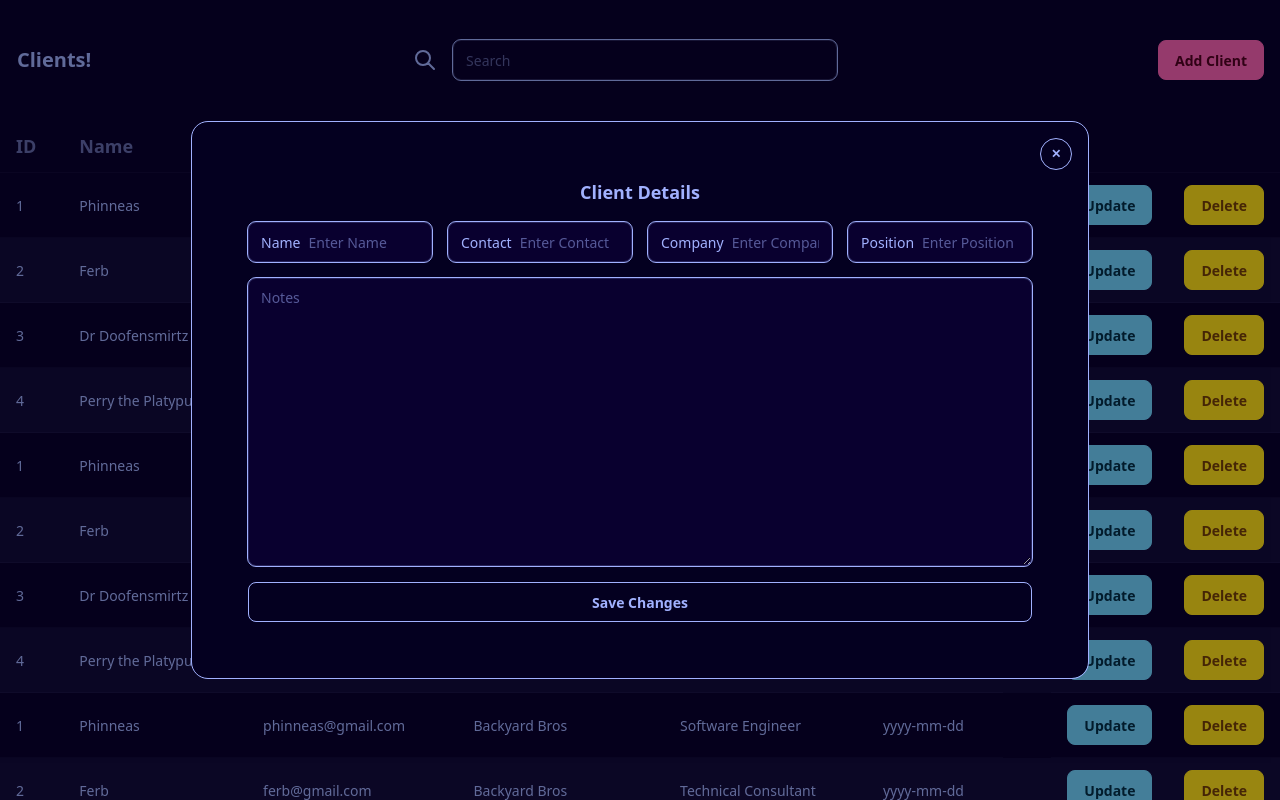
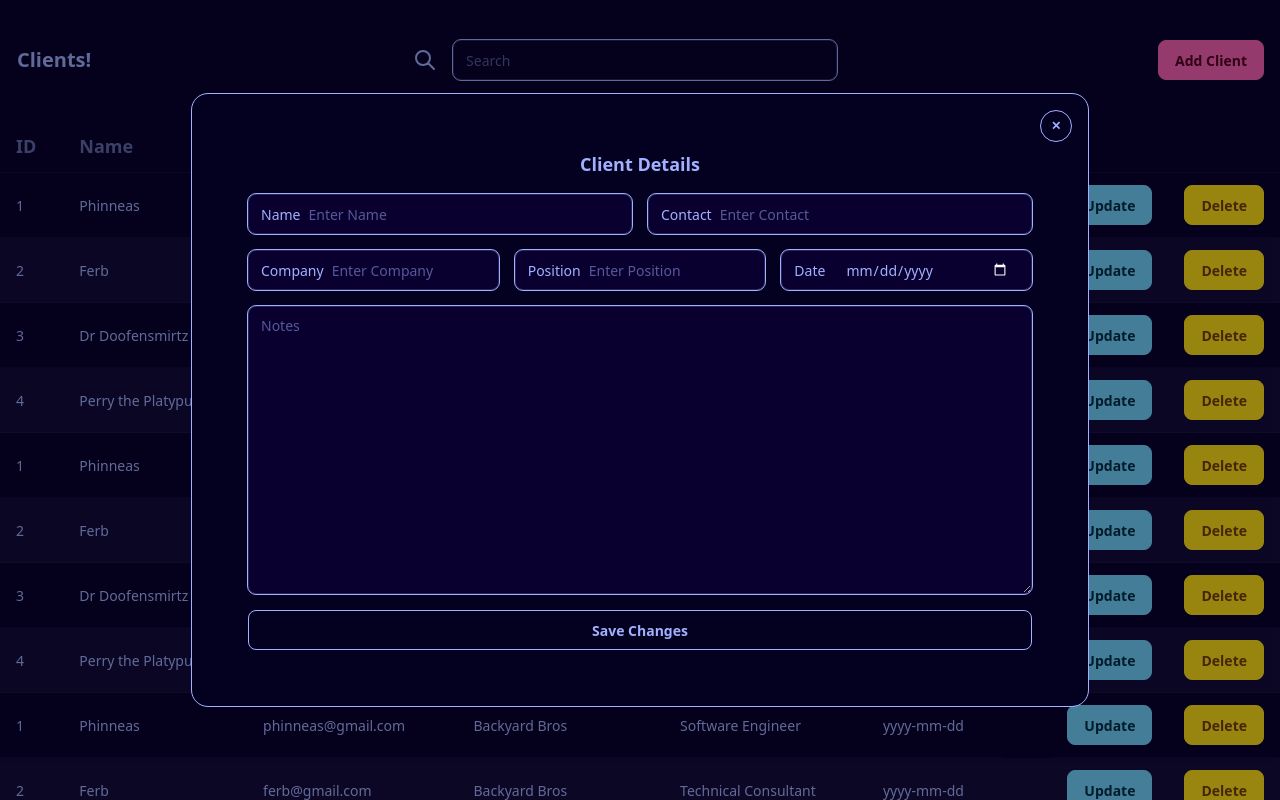
Before and after one commit to kavitaithomas/fullstack-CRUD-app, a React (Vite) app in the folder client/: page / in a window 1280 px wide. Both pictures are taken after a click on the link "Add Client". Built offline with nearby package versions, Linux system fonts and the light colour scheme.

Commit message:
update modal to add date

```diff
--- a/client/src/components/ModalForm.jsx
+++ b/client/src/components/ModalForm.jsx
@@ -17,24 +17,28 @@ export default function ModalForm({ isOpen, onClose, mode, onSubmit }) {
             <h3 className="font-bold text-lg text-center">
               {mode === "edit" ? "Edit Client" : "Client Details"}
             </h3>
+            {/* Edit Data */}
             <form method="dialog">
-              <div className="flex flex-row gap-x-4">
-                <label className="input outline-1">
+              <div className="flex flex-col gap-y-4">
+                <div className="flex flex-row gap-x-4 justify-between w-full">
+                  <label className="input outline-1 w-1/2">
                     Name
                     <input
                       type="text"
-                    className="grow"
+                      className="w-full"
                       placeholder="Enter Name"
                     />
                   </label>
-                <label className="input outline-1">
+                  <label className="input outline-1 w-1/2">
                     Contact
                     <input
                       type="text"
-                    className="grow"
+                      className="w-full"
                       placeholder="Enter Contact"
                     />
                   </label>
+                </div>
+                <div className="flex flex-row gap-x-4">
                   <label className="input outline-1">
                     Company
                     <input
@@ -51,8 +55,14 @@ export default function ModalForm({ isOpen, onClose, mode, onSubmit }) {
                       placeholder="Enter Position"
                     />
                   </label>
+                  <label className="input outline-1">
+                    Date
+                    <input type="date" className="input" />
+                  </label>
+                </div>
               </div>
             </form>
+            {/* Edit Notes */}
             <div className="">
               <textarea
                 className="textarea w-full h-72 outline-1"
```
Lines whose indentation alone changed are shown as unchanged.
